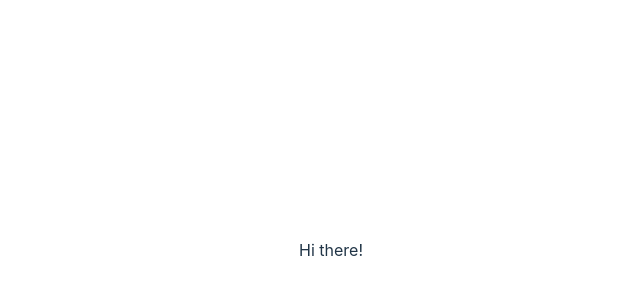
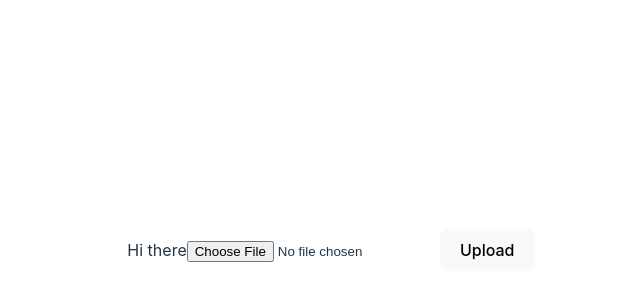
Before and after one commit to DanielCouperthwaite/backend-storage-practise, a React (Vite) app: page / in a window 1280 px wide. Shown: the part 150-450 px from the top of the page, without its empty margins (309-949 px from the left). Built offline with nearby package versions, Linux system fonts and the light colour scheme.

Commit message:
add upload button

```diff
--- a/src/App.jsx
+++ b/src/App.jsx
@@ -1,12 +1,26 @@
 import { useState } from 'react'
 import './App.css'
+import { storage } from '../firebase'
+import { ref, uploadBytes } from "firebase/storage"
+import { v4 } from 'uuid'
 
 function App() {
 
+  const [fileUpload, setFileUpload] = useState(null)
+  const uploadFile = () => {
+    if(uploadFile == null) return;
+    const imageRef = ref(storage, `files/${fileUpload.name + v4()}`)
+    uploadBytes(imageRef, imageUpload).then(() => {
+      alert("Image Uploaded")
+    })
+  }
+
   return (
     <>
-      <div>
-          Hi there!
+      <div className='app'>
+        Hi there
+        <input type="file" onChange={(event) => {setFileUpload(event.target.files[0])}}/>
+          <button onClick={fileUpload}>Upload</button>
 
       </div>
     </>
```
